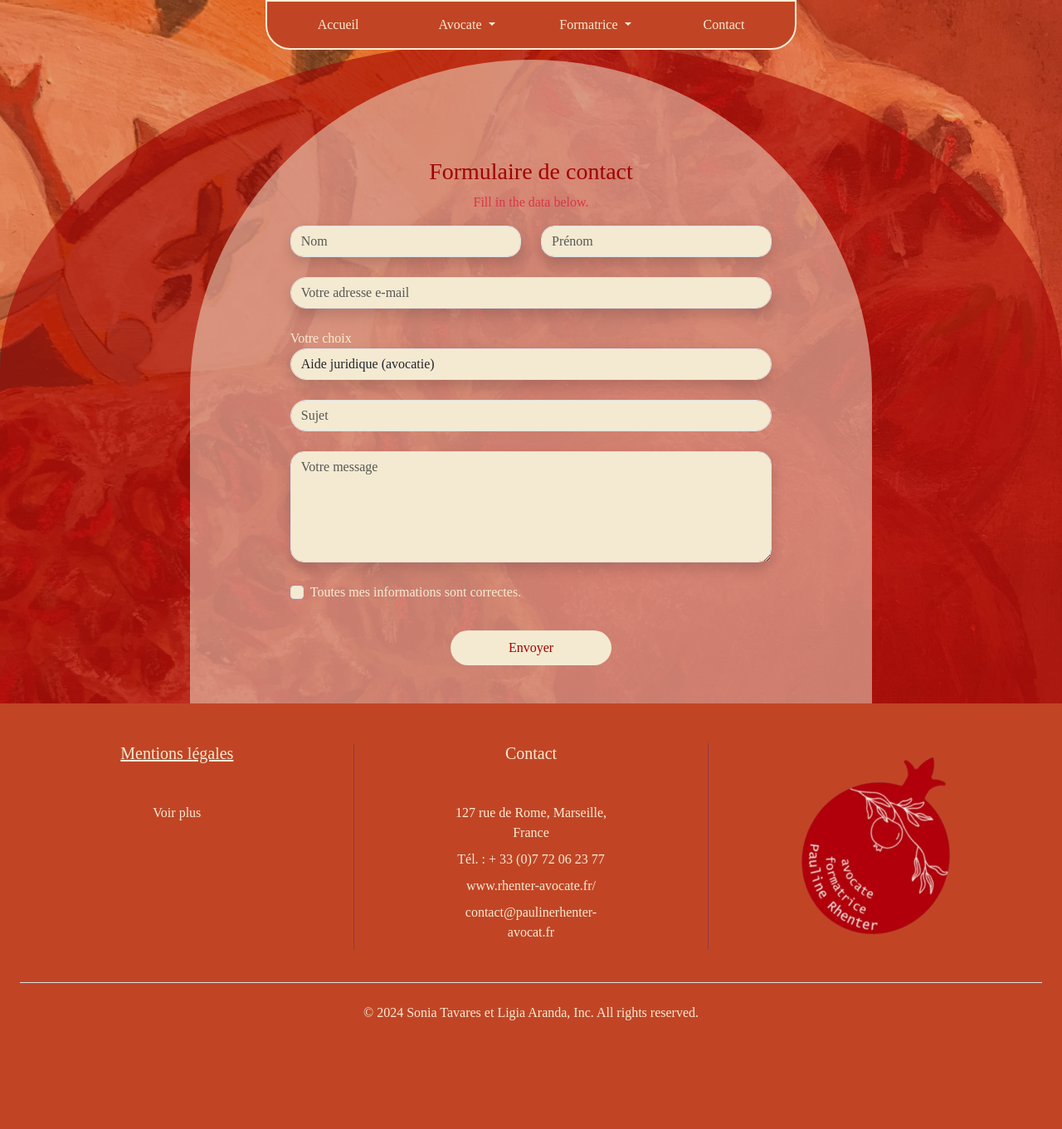
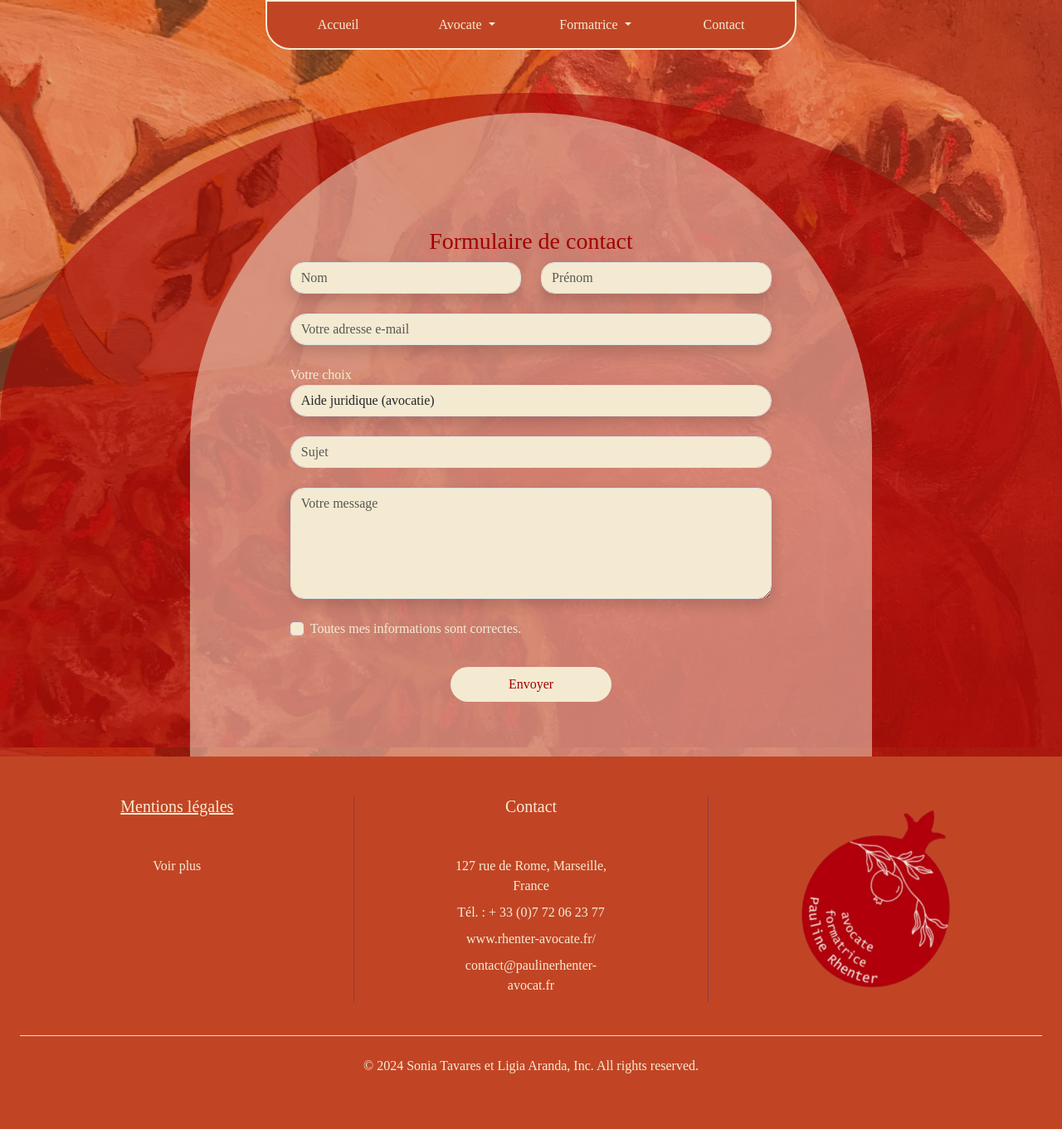
Before and after one commit to Lilii16/pauline_website, a PHP site: page /contact.php in a window 1280 px wide. Shown: the whole page at 83% size. Before the commit the page ends 1230 px from the top, so only its background shows below. Run offline with PHP 8.4, Linux system fonts and the light colour scheme; some libraries are stand-ins or nearby versions; some web fonts are replaced.

Commit message:
div_espace_haut_page

```diff
--- a/utilities/autres_composants/page_avocate.php
+++ b/utilities/autres_composants/page_avocate.php
@@ -1,3 +1,4 @@
+<div class="m-5 p-2"></div>
 <script>
   window.onload = function() {
     // Sélectionne les sections correspondant à l'identifiant unique sur la page avocate.php
--- a/utilities/autres_composants/page_formation.php
+++ b/utilities/autres_composants/page_formation.php
@@ -1,3 +1,4 @@
+<div class="m-5 p-2"></div>
 <script>
     // include "./script.js";
     window.onload = function() {
@@ -179,7 +180,7 @@
 </div>
 
 
-        </div>
+    </div>
 
 
     </div>
--- a/utilities/contact_form/form.php
+++ b/utilities/contact_form/form.php
@@ -1,3 +1,4 @@
+<div class="m-5 p-2"></div>
 <div class="w-100 mt-5 bg-red vh-100 radius p-4 relative">
     <form class="d-flex align-items-center justify-content-center inner-radius bg-light-50-beige mt-auto mx-auto absolute col-md-8">
         <!-- contenaire formulaire -->
@@ -5,7 +6,6 @@
             <!-- titres-->
             <div class="text-center">
                 <h3 class="text-red fx-bold">Formulaire de contact</h3>
-                <p class="text-danger">Fill in the data below.</p>
             </div>
 
 
```
